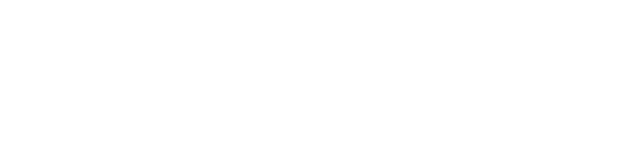
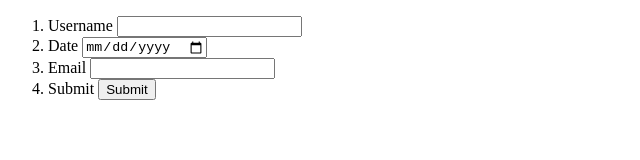
Before and after one commit to itmd-x67-2020/semantics, a plain HTML site: page index.html in a window 1280 px wide. Shown: the whole page, without its empty margins (0-640 px from the left). Drawn offline with Linux system fonts and the light colour scheme.

Commit message:
Build out a semantically rich form

```diff
--- a/index.html
+++ b/index.html
@@ -8,8 +8,25 @@
 </head>
 <body>
 <main>
-  <form id="user-information" action="#data" method="post">
-
+  <form id="user-information" action="/" method="get">
+    <ol>
+      <li>
+        <label for="ui-username">Username</label>
+        <input type="text" name="ui-username" id="ui-username" />
+      </li>
+      <li>
+        <label for="ui-date">Date</label>
+        <input type="date" name="ui-date" id="ui-date"/>
+      </li>
+      <li>
+        <label for="ui-email">Email</label>
+        <input type="email" name="ui-email" id="ui-email"/>
+      </li>
+      <li>
+        <label for="ui-submit">Submit</label>
+        <input type="submit" name="ui-submit" name="ui-submit" />
+      </li>
+    </ol>
   </form>
 </main>
 <script src="site.js"></script>
```
